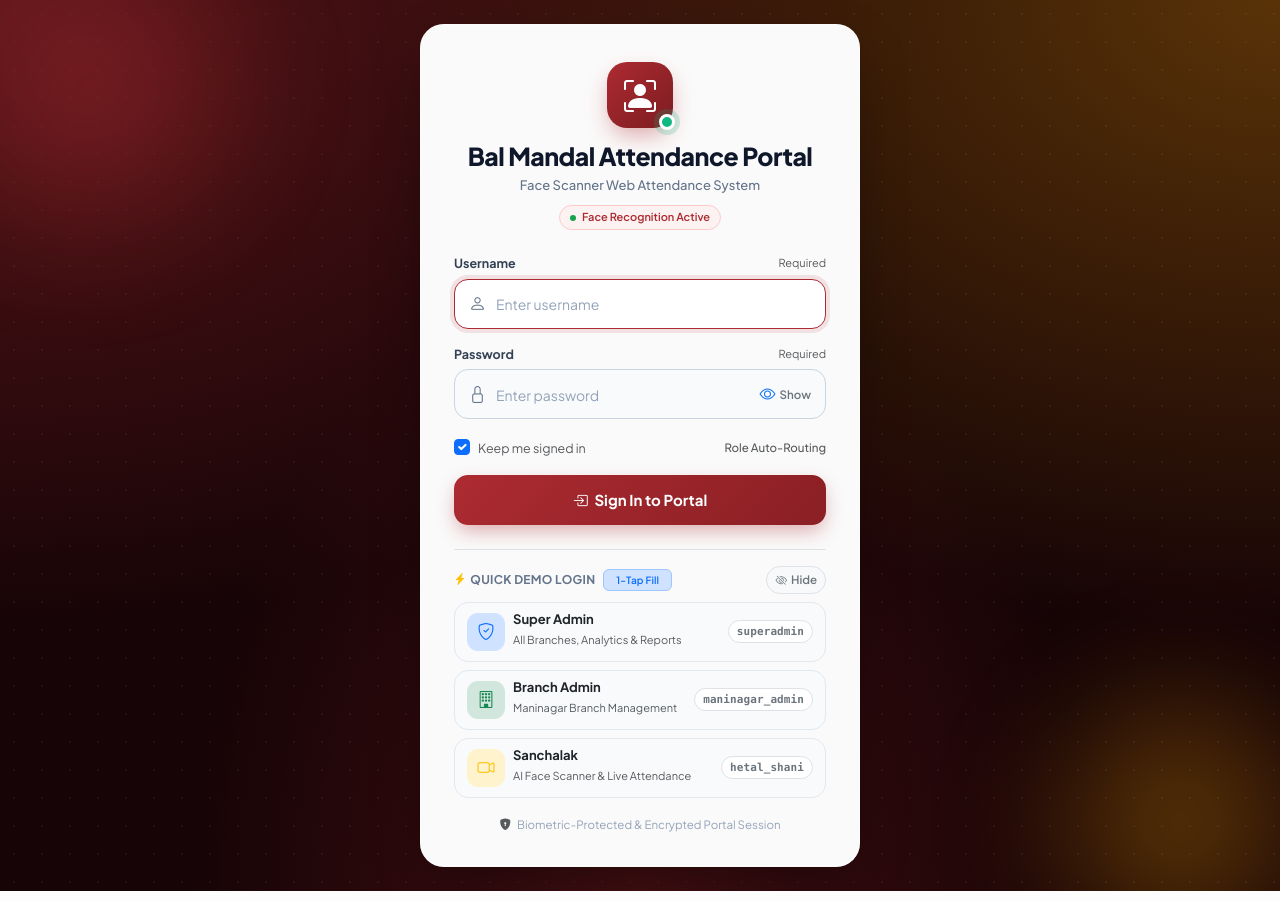
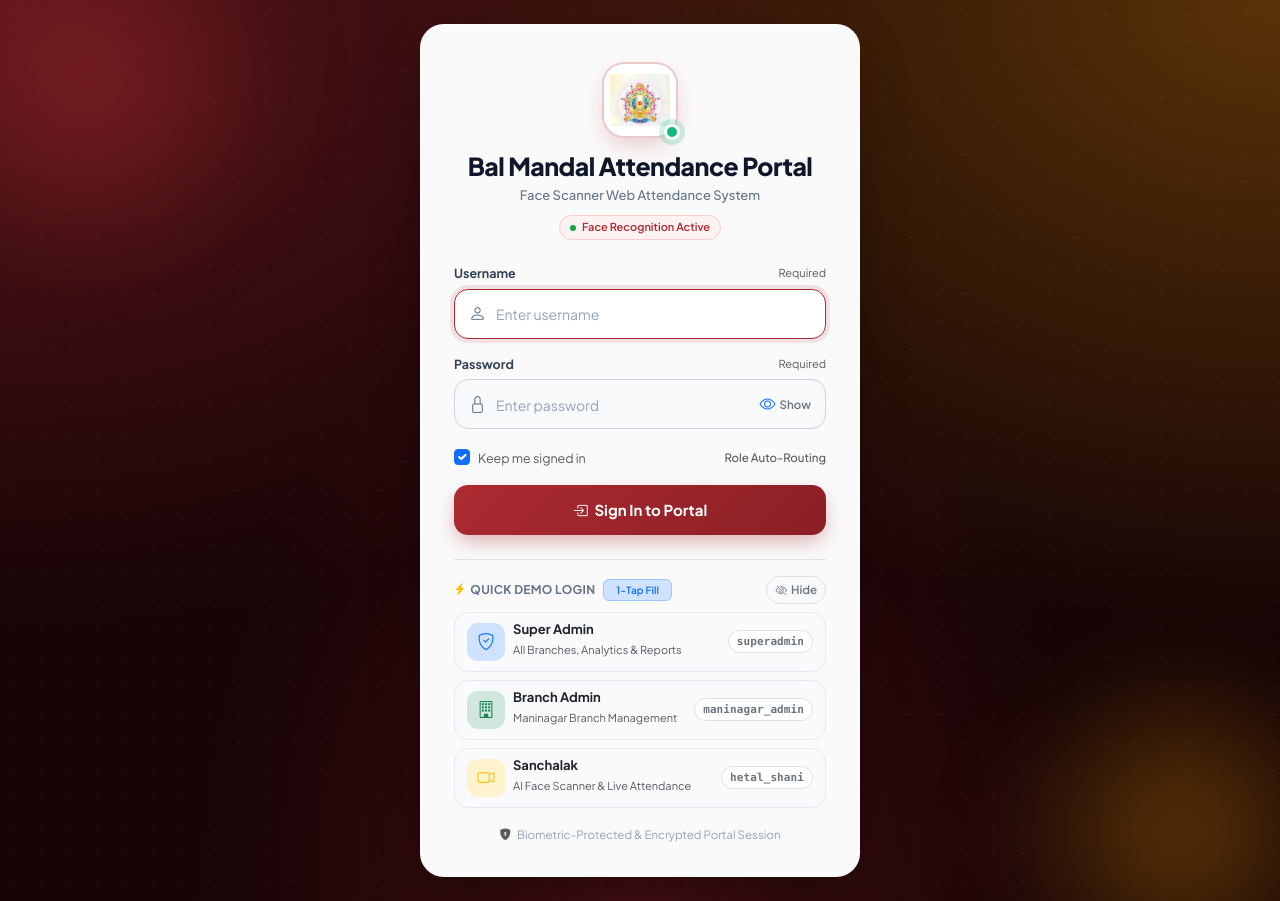
Before and after one commit to taxilpambhar3-art/bal-mandal-attendance, a FastAPI app: page /login in a window 1280 px wide. Run offline with FastAPI, Linux system fonts and the light colour scheme.

Commit message:
feat(branding): add official Gurukul logo across portal, login, navigation, and favicon

```diff
--- a/app/templates/base.html
+++ b/app/templates/base.html
@@ -8,6 +8,8 @@
   <meta name="apple-mobile-web-app-status-bar-style" content="default">
   <meta name="format-detection" content="telephone=no">
   <title>{% block title %}Bal Mandal Attendance Portal{% endblock %}</title>
+  <link rel="icon" type="image/png" href="/static/img/logo.png">
+  <link rel="apple-touch-icon" href="/static/img/logo.png">
   <link rel="preconnect" href="https://fonts.googleapis.com">
   <link rel="preconnect" href="https://fonts.gstatic.com" crossorigin>
   <link href="https://fonts.googleapis.com/css2?family=Plus+Jakarta+Sans:wght@400;500;600;700;800&display=swap" rel="stylesheet">
--- a/app/templates/login.html
+++ b/app/templates/login.html
@@ -93,17 +93,17 @@
     margin-bottom: 14px;
   }
   .brand-icon-box {
-    width: 66px;
-    height: 66px;
-    border-radius: 20px;
-    background: linear-gradient(135deg, #AC2B31 0%, #7d1c21 100%);
+    width: 76px;
+    height: 76px;
+    border-radius: 22px;
+    background: #ffffff;
+    border: 2px solid rgba(172, 43, 49, 0.25);
     display: flex;
     align-items: center;
     justify-content: center;
-    color: #ffffff;
-    font-size: 32px;
-    box-shadow: 0 10px 25px -5px rgba(172, 43, 49, 0.45);
+    box-shadow: 0 10px 25px -5px rgba(172, 43, 49, 0.25);
     position: relative;
+    padding: 6px;
   }
   .pulse-indicator {
     position: absolute;
@@ -346,7 +346,7 @@
       <div class="text-center mb-3 mb-sm-4">
         <div class="brand-icon-wrapper">
           <div class="brand-icon-box">
-            <i class="bi bi-person-bounding-box"></i>
+            <img src="/static/img/logo.png" alt="Bal Mandal Attendance Portal Logo" style="width: 100%; height: 100%; object-fit: contain;">
           </div>
           <span class="pulse-indicator" title="System Live"></span>
         </div>
--- a/app/templates/partials/shell.html
+++ b/app/templates/partials/shell.html
@@ -13,7 +13,7 @@
   </button>
 
   <a href="/" class="brand text-decoration-none d-flex align-items-center gap-2">
-    <i class="bi bi-person-bounding-box text-white fs-5"></i>
+    <img src="/static/img/logo.png" alt="Logo" class="rounded-circle shadow-xs bg-white" style="width: 32px; height: 32px; object-fit: contain; padding: 2px;">
     <span class="fw-bold text-white">Bal Mandal Attendance Portal</span>
   </a>
 
@@ -47,7 +47,7 @@
   <div class="offcanvas-header text-white" style="background: {{ ROLE_THEME[user.role] }};">
     <div>
       <div class="d-flex align-items-center gap-2 mb-1">
-        <i class="bi bi-person-bounding-box fs-5"></i>
+        <img src="/static/img/logo.png" alt="Logo" class="rounded-circle shadow-xs bg-white" style="width: 28px; height: 28px; object-fit: contain; padding: 2px;">
         <h6 class="offcanvas-title fw-bold mb-0" id="mobileOffcanvasNavLabel">Bal Mandal Attendance Portal</h6>
       </div>
       <div class="small opacity-75">
```
Also changed, not shown: app/static/favicon.ico (added), app/static/img/logo.jpg (added), app/static/img/logo.png (added).
